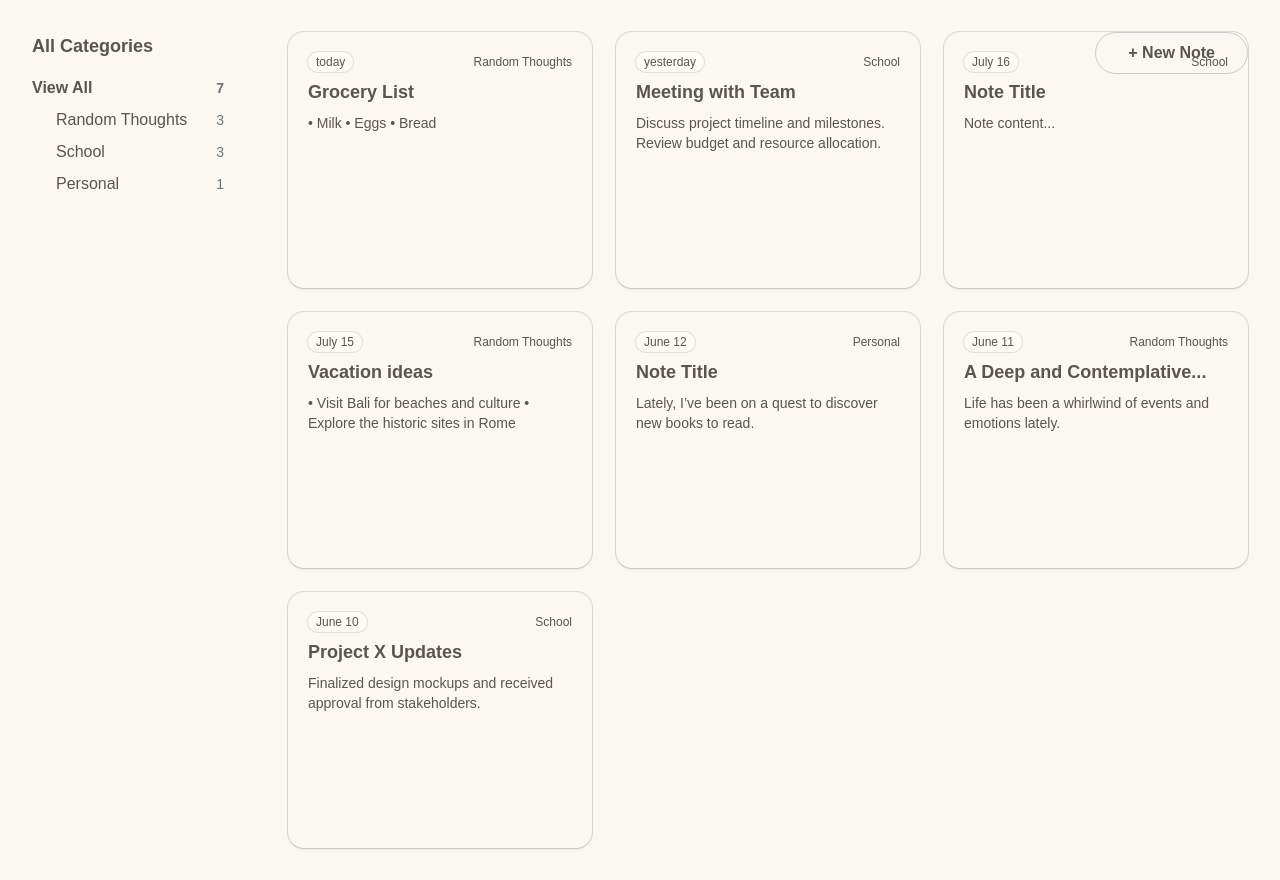
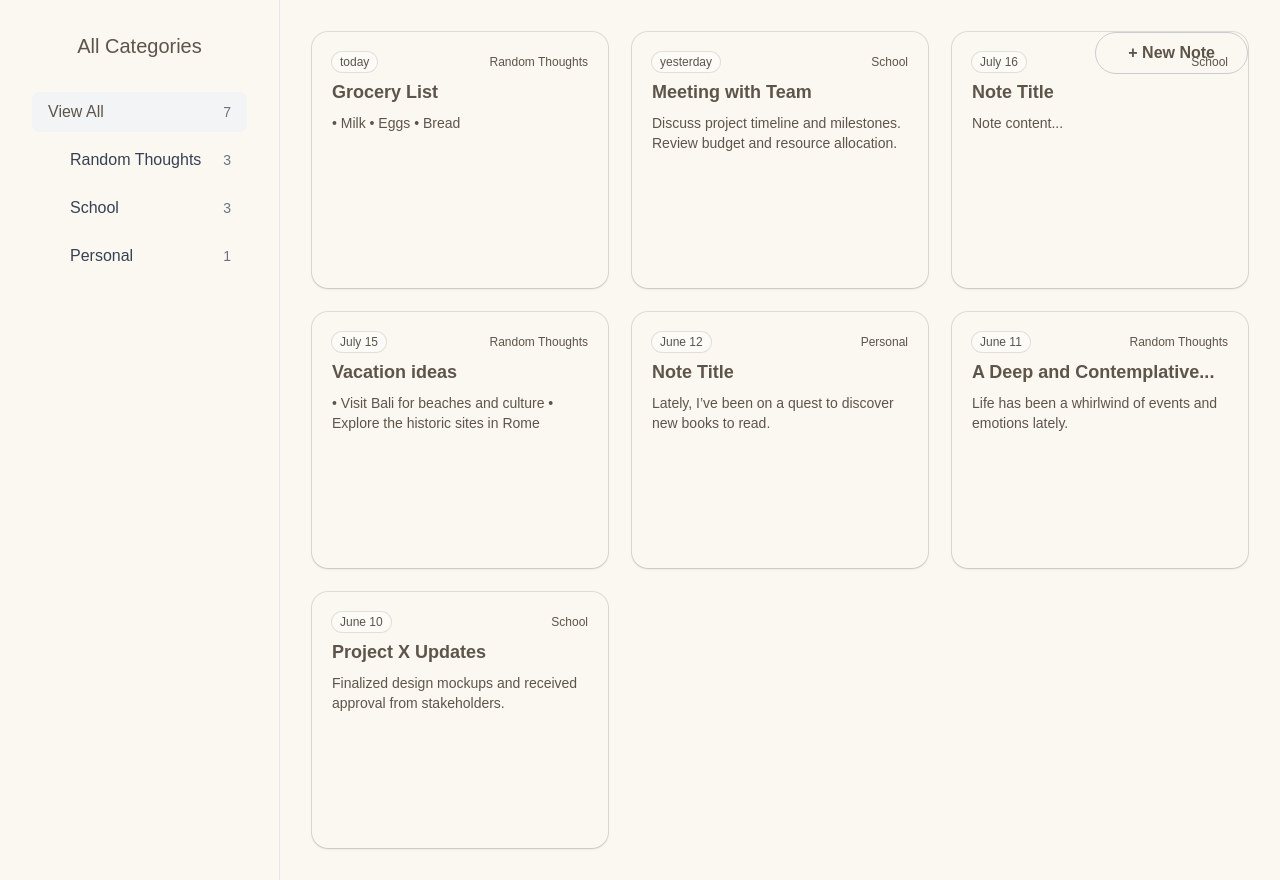
Before and after one commit to rapharen/turboai, a Next.js app in the folder frontend/: page /notes in a window 1280 px wide. Built offline with nearby package versions, Linux system fonts and the light colour scheme.

Commit message:
chore: wip

```diff
--- a/frontend/src/app/notes/page.tsx
+++ b/frontend/src/app/notes/page.tsx
@@ -36,13 +36,13 @@ const Sidebar = ({ notes }: { notes: Note[] }) => {
   }, [notes]);
 
   return (
-    <aside className="w-64 p-8 flex-shrink-0">
-      <h2 className="text-lg font-semibold mb-4">All Categories</h2>
+    <aside className="w-[280px] p-8 flex-shrink-0 border-r border-gray-200">
+      <h2 className="text-xl font-medium text-center mb-8">All Categories</h2>
       <ul>
         <li className="mb-2">
           <Link
             href="/notes"
-            className={`flex items-center justify-between text-[--color-foreground] hover:font-semibold ${!activeCategory ? 'font-bold' : ''}`}
+            className={`flex items-center justify-between py-2 px-4 rounded-lg hover:bg-gray-100 ${!activeCategory ? 'font-medium bg-gray-100' : 'text-gray-700'}`}
           >
             <span>View All</span>
             <span className="text-sm text-gray-500">{notes.length}</span>
@@ -52,10 +52,10 @@ const Sidebar = ({ notes }: { notes: Note[] }) => {
           <li key={cat.name} className="mb-2">
             <Link
               href={`/notes?category=${cat.name}`}
-              className={`flex items-center justify-between text-[--color-foreground] hover:font-semibold ${activeCategory === cat.name ? 'font-bold' : ''}`}
+              className={`flex items-center justify-between py-2 px-4 rounded-lg hover:bg-gray-100 ${activeCategory === cat.name ? 'font-medium bg-gray-100' : 'text-gray-700'}`}
             >
               <div className="flex items-center gap-3">
-                <span className={`w-3 h-3 rounded-full ${cat.color}`}></span>
+                <span className={`w-2.5 h-2.5 rounded-full ${cat.color}`}></span>
                 {cat.name}
               </div>
               <span className="text-sm text-gray-500">{categoryCounts[cat.name] || 0}</span>
```
